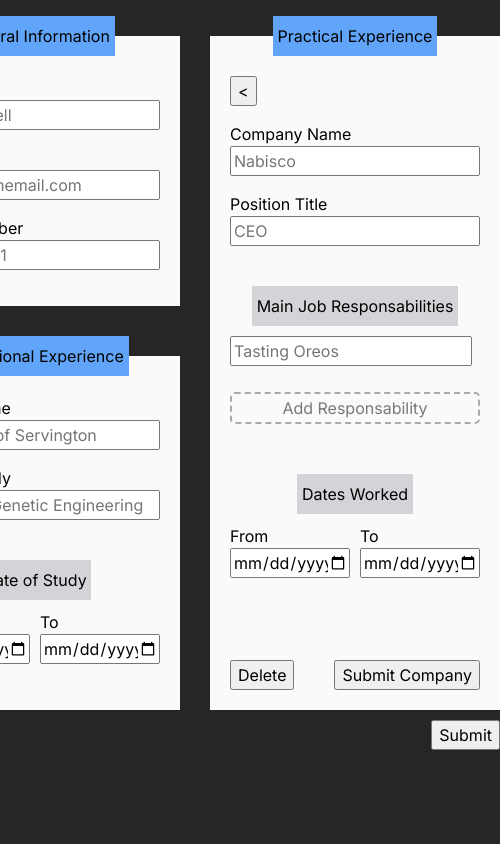
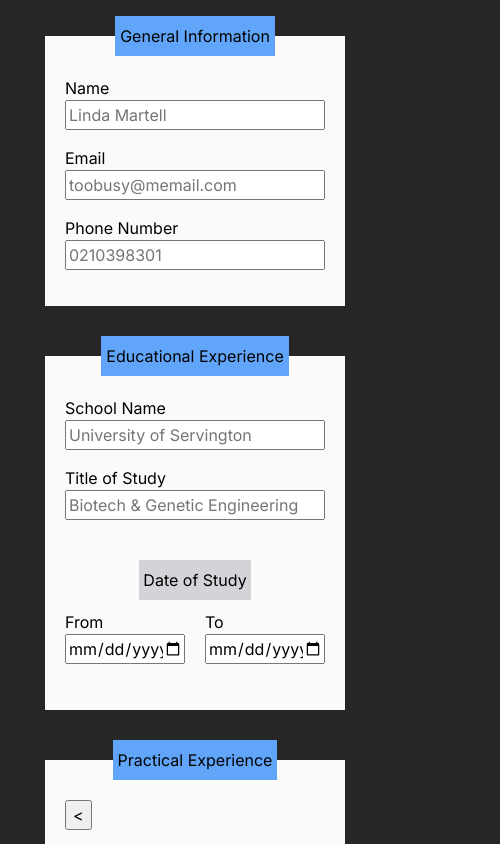
Before and after one commit to rip-the-slit/cv-application, a React (Vite) app: page / in a window 390 px wide. Shown: the top 844 px of the page, 500 px wide, since content can reach past the window. Built offline with nearby package versions, Linux system fonts and the light colour scheme.

Commit message:
improved responsiveness

```diff
--- a/src/styles/Display.css
+++ b/src/styles/Display.css
@@ -2,6 +2,12 @@ main {
   margin-top: 2rem;
   display: flex;
   gap: 3rem;
+}
+
+@media (width < 750px) {
+  main {
+    flex-direction: column;
+  }
 }
 
 section {
--- a/src/styles/Form.css
+++ b/src/styles/Form.css
@@ -26,6 +26,12 @@ form,
 form > div {
   display: flex;
   gap: 30px;
+}
+
+@media (width < 750px) {
+  form {
+    flex-direction: column;
+  }
 }
 
 form > div {
```
